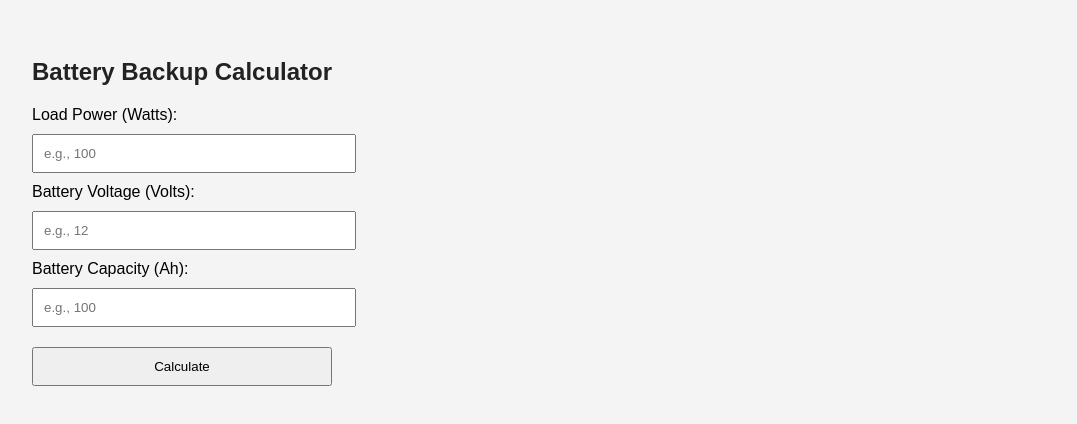
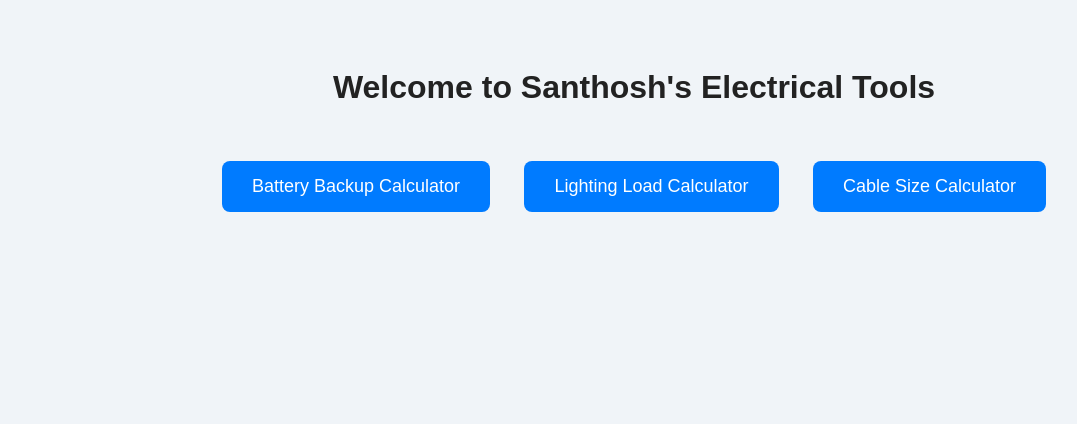
Before and after one commit to santhoshgopi-2001/my-tools, a plain HTML site: page index.html in a window 1280 px wide. Shown: the whole page, without its empty margins (6-1083 px from the left). Drawn offline with Linux system fonts and the light colour scheme.

Commit message:
Update index.html

```diff
--- a/index.html
+++ b/index.html
@@ -1,45 +1,34 @@
 <!DOCTYPE html>
 <html>
 <head>
-  <title>Battery Backup Calculator</title>
+  <title>Santhosh's Tools</title>
   <style>
-    body { font-family: Arial; padding: 30px; background: #f4f4f4; }
-    h2 { color: #222; }
-    input, button { padding: 10px; margin: 10px 0; width: 100%; max-width: 300px; }
-    .result { margin-top: 20px; font-weight: bold; }
+    body { font-family: Arial, sans-serif; background: #f0f4f8; padding: 40px; text-align: center; }
+    h1 { color: #222; margin-bottom: 40px; }
+    .button {
+      display: inline-block;
+      padding: 15px 30px;
+      margin: 15px;
+      font-size: 18px;
+      color: white;
+      background-color: #007bff;
+      border: none;
+      border-radius: 8px;
+      cursor: pointer;
+      text-decoration: none;
+      transition: background-color 0.3s ease;
+    }
+    .button:hover {
+      background-color: #0056b3;
+    }
   </style>
 </head>
 <body>
-  <h2>Battery Backup Calculator</h2>
+  <h1>Welcome to Santhosh's Electrical Tools</h1>
 
-  <label>Load Power (Watts):</label><br>
-  <input type="number" id="load" placeholder="e.g., 100"><br>
-
-  <label>Battery Voltage (Volts):</label><br>
-  <input type="number" id="voltage" placeholder="e.g., 12"><br>
-
-  <label>Battery Capacity (Ah):</label><br>
-  <input type="number" id="capacity" placeholder="e.g., 100"><br>
-
-  <button onclick="calculate()">Calculate</button>
-
-  <div class="result" id="result"></div>
-
-  <script>
-    function calculate() {
-      const load = parseFloat(document.getElementById('load').value);
-      const voltage = parseFloat(document.getElementById('voltage').value);
-      const capacity = parseFloat(document.getElementById('capacity').value);
-
-      if (load && voltage && capacity) {
-        const backupTime = (voltage * capacity) / load;
-        document.getElementById('result').innerText =
-          `Estimated Backup Time: ${backupTime.toFixed(2)} hours`;
-      } else {
-        document.getElementById('result').innerText =
-          'Please fill all values correctly.';
-      }
-    }
-  </script>
+  <a href="battery.html" class="button">Battery Backup Calculator</a>
+  <a href="lighting.html" class="button">Lighting Load Calculator</a>
+  <a href="cable.html" class="button">Cable Size Calculator</a>
+  <!-- Add more tools here -->
 </body>
 </html>
```
